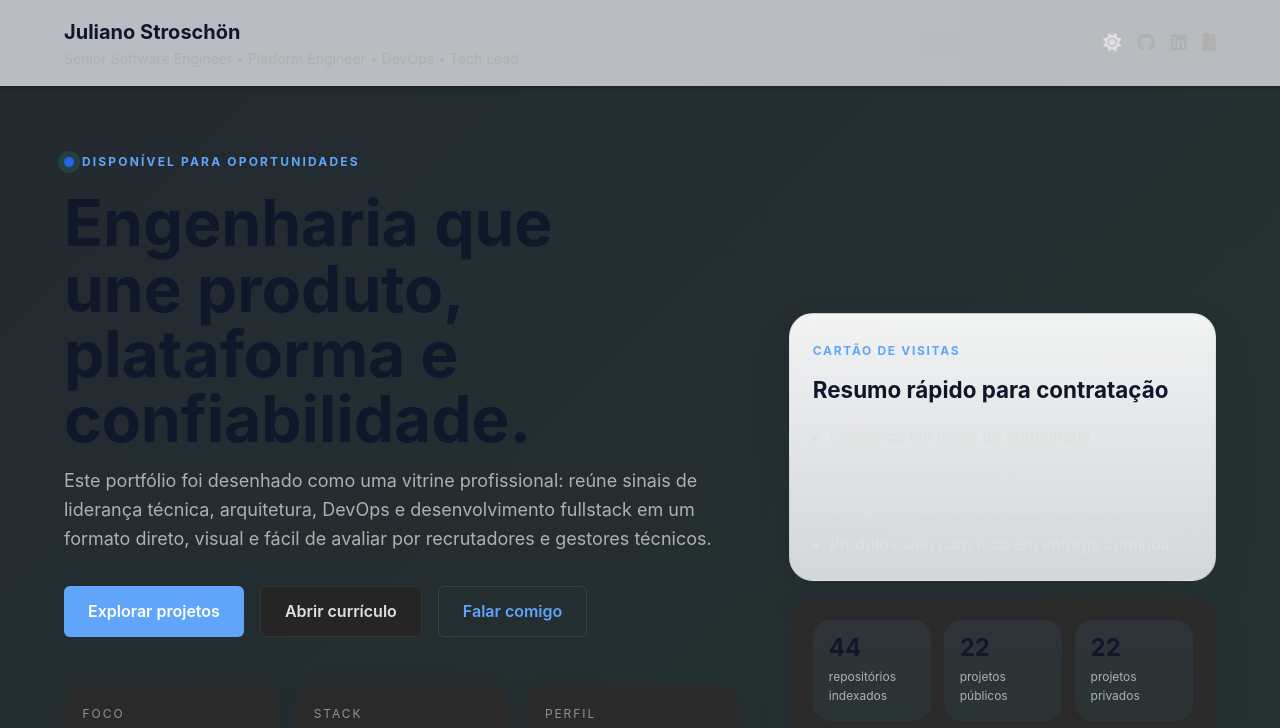
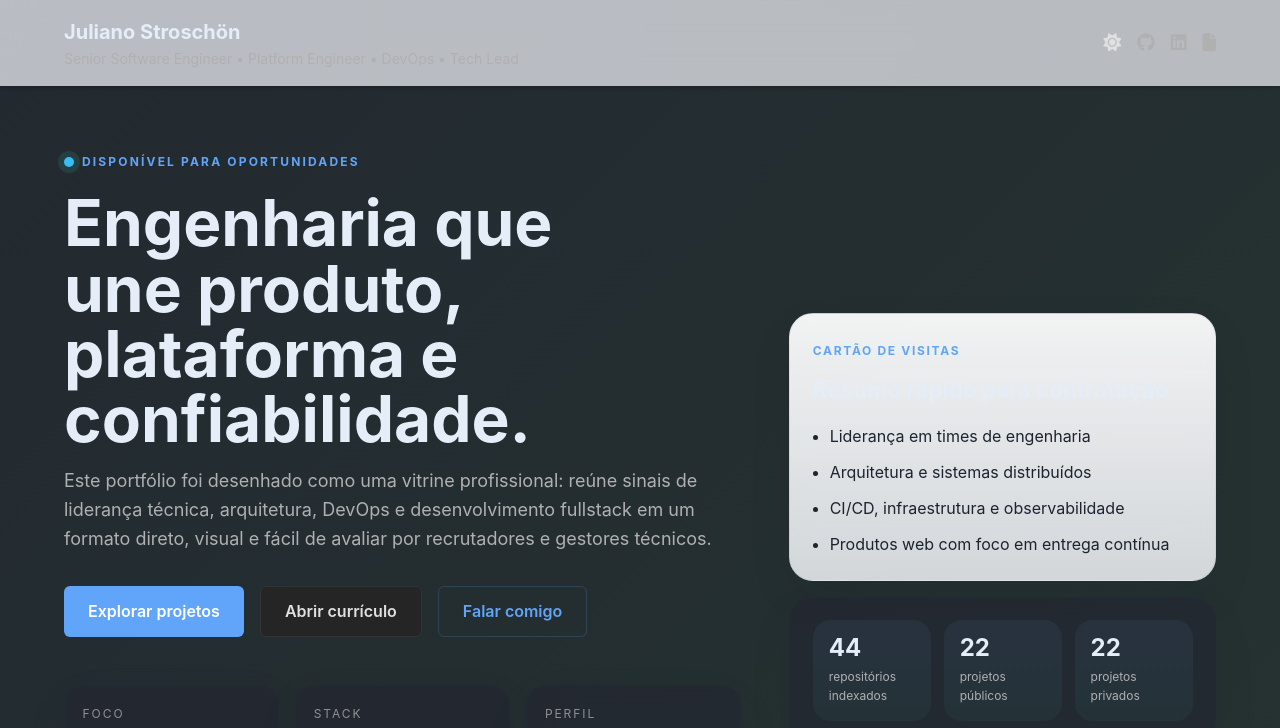
Before and after one commit to julianostroschon/julianostroschon, a website: page index.html in a window 1280 px wide. Both pictures are taken after a click on the button "Ativar modo escuro". Shown: the top 728 px of the page. Drawn offline with nearby package versions, Linux system fonts and the light colour scheme.

Commit message:
fix: improve dark mode contrast

```diff
--- a/css/style.css
+++ b/css/style.css
@@ -235,8 +235,8 @@
 html.dark-mode {
   --primary-color: #60a5fa;
   --primary-color-rgb: 96, 165, 250; /* Valores RGB para efeitos de transparência no modo escuro */
-  --secondary-color: #0f172a;
-  --accent-color: #2563eb;
+  --secondary-color: #e5eef8;
+  --accent-color: #38bdf8;
 
   --text-primary: #E0E0E0;
   --text-secondary: #B0B0B0;
@@ -244,7 +244,7 @@ html.dark-mode {
 
   --bg-primary: #1A1A1A;
   --bg-secondary: #252525;
-  --bg-card: #2A2A2A;
+  --bg-card: rgba(36, 41, 48, 0.96);
 
   --border-color: #333333;
 
@@ -498,6 +498,32 @@ a:hover {
   display: block;
   color: var(--secondary-color);
   margin-bottom: 0.35rem;
+}
+
+.signal-card p,
+.hero-card li,
+.proof-item,
+.about-item p,
+.about-item h4 {
+  color: var(--text-primary);
+}
+
+.hero-card-primary {
+  color: #1c2430;
+}
+
+.hero-card-primary .hero-card-kicker,
+.hero-card-primary h3,
+.hero-card-primary li {
+  color: #1c2430;
+}
+
+.hero-card-primary .hero-card-kicker {
+  color: var(--primary-color);
+}
+
+.proof-item span {
+  color: var(--primary-color);
 }
 
 .hero-aside {
```
